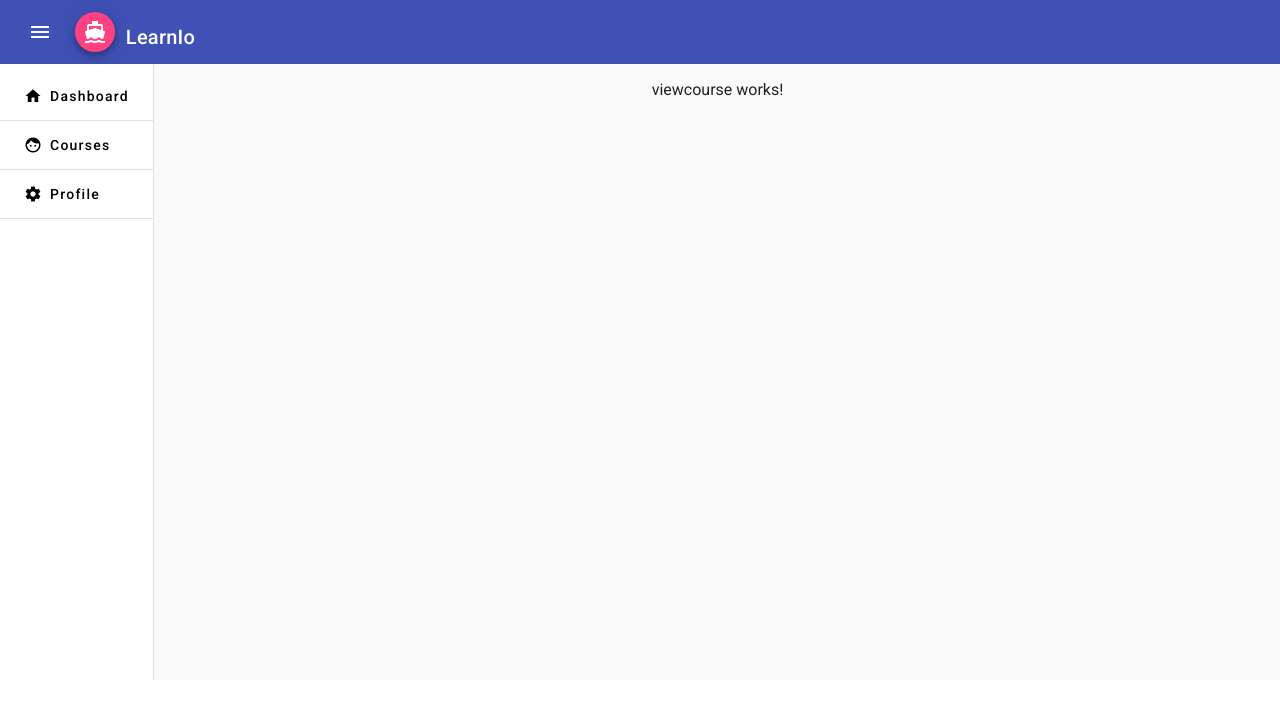
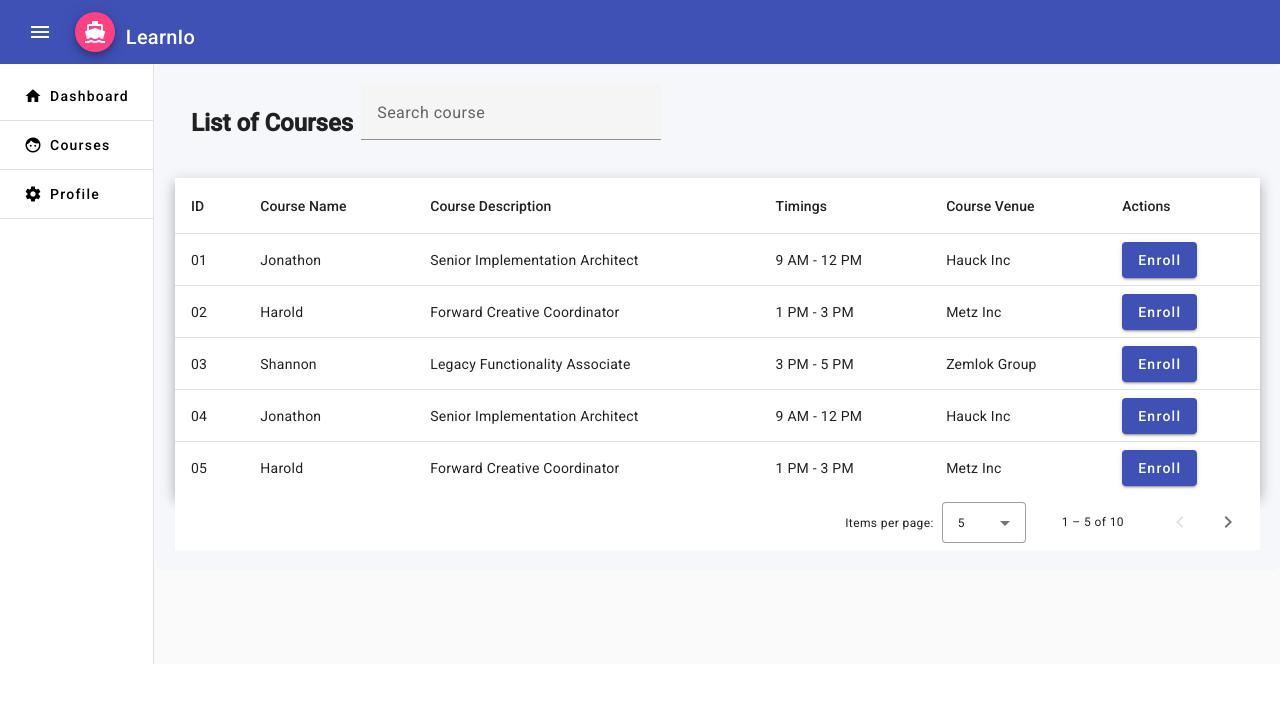
Before and after one commit to revathisekar19/LMS, an Angular app: page /view in a window 1280 px wide. Shown: the top 718 px of the page. Built offline with nearby package versions, Linux system fonts and the light colour scheme.

Commit message:
added course list

```diff
--- a/src/app/app.module.ts
+++ b/src/app/app.module.ts
@@ -28,6 +28,8 @@ import { MatMenuModule } from '@angular/material/menu';
 import { MatListModule } from '@angular/material/list';
 import { MatProgressBarModule } from '@angular/material/progress-bar';
 import { FontAwesomeModule } from '@fortawesome/angular-fontawesome';
+import { MatPaginatorModule } from '@angular/material/paginator';
+import { MatTableModule } from '@angular/material/table';
 
 @NgModule({
   declarations: [
@@ -59,7 +61,9 @@ import { FontAwesomeModule } from '@fortawesome/angular-fontawesome';
     MatMenuModule,
     MatListModule,
     MatProgressBarModule,
-    FontAwesomeModule
+    FontAwesomeModule,
+    MatPaginatorModule,
+    MatTableModule
   ],
   providers: [
     provideAnimationsAsync()
--- a/src/app/viewcourse/viewcourse.component.css
+++ b/src/app/viewcourse/viewcourse.component.css
@@ -0,0 +1,44 @@
+.table-container {
+    padding: 20px;
+    background-color: #f5f7fb;
+    border-radius: 8px;
+  }
+
+  h2 {
+    font-weight: 600;
+    margin-bottom: 16px;
+  }
+
+  .search-bar {
+    margin-bottom: 16px;
+    width: 100%;
+  }
+
+  .mat-elevation-z8 {
+    background-color: white;
+  }
+
+  .mat-header-cell, .mat-cell {
+    color: #333;
+  }
+
+  button {
+    color: white;
+  }
+  .header-row {
+    display: flex;
+    align-items: center;
+    padding: 0 16px;
+    margin-bottom: 16px;
+  }
+
+  .header-row h2 {
+    margin: 0;
+    font-weight: 600;
+    margin-right: 8px; /* Adjust this value or remove for zero space */
+  }
+
+  .search-bar {
+    width: 300px; /* Adjust width as needed */
+    margin: 0; /* Ensure no extra margin is applied */
+  }
--- a/src/app/viewcourse/viewcourse.component.html
+++ b/src/app/viewcourse/viewcourse.component.html
@@ -1 +1,55 @@
-<p>viewcourse works!</p>
+<div class="table-container">
+    <div class="header-row">
+        <h2>List of Courses</h2>
+        <mat-form-field class="search-bar" appearance="fill">
+          <mat-label>Search course</mat-label>
+          <input matInput (keyup)="applyFilter($event)" placeholder="Search" />
+        </mat-form-field>
+      </div>
+
+    <table mat-table [dataSource]="dataSource" class="mat-elevation-z8">
+
+      <!-- ID Column -->
+      <ng-container matColumnDef="id">
+        <th mat-header-cell *matHeaderCellDef>ID</th>
+        <td mat-cell *matCellDef="let element">{{ element.id }}</td>
+      </ng-container>
+
+      <!-- Course Name Column -->
+      <ng-container matColumnDef="name">
+        <th mat-header-cell *matHeaderCellDef>Course Name</th>
+        <td mat-cell *matCellDef="let element">{{ element.name }}</td>
+      </ng-container>
+
+      <!-- Course Description Column -->
+      <ng-container matColumnDef="description">
+        <th mat-header-cell *matHeaderCellDef>Course Description</th>
+        <td mat-cell *matCellDef="let element">{{ element.description }}</td>
+      </ng-container>
+
+      <!-- Timings Column -->
+      <ng-container matColumnDef="timings">
+        <th mat-header-cell *matHeaderCellDef>Timings</th>
+        <td mat-cell *matCellDef="let element">{{ element.timings }}</td>
+      </ng-container>
+
+      <!-- Course Venue Column -->
+      <ng-container matColumnDef="venue">
+        <th mat-header-cell *matHeaderCellDef>Course Venue</th>
+        <td mat-cell *matCellDef="let element">{{ element.venue }}</td>
+      </ng-container>
+
+      <!-- Actions Column -->
+      <ng-container matColumnDef="actions">
+        <th mat-header-cell *matHeaderCellDef>Actions</th>
+        <td mat-cell *matCellDef="let element">
+          <button mat-raised-button color="primary">Enroll</button>
+        </td>
+      </ng-container>
+
+      <tr mat-header-row *matHeaderRowDef="displayedColumns"></tr>
+      <tr mat-row *matRowDef="let row; columns: displayedColumns;"></tr>
+    </table>
+
+    <mat-paginator [length]="length" [pageSize]="5" [pageSizeOptions]="[5, 10, 20]"></mat-paginator>
+  </div>
--- a/src/app/viewcourse/viewcourse.component.ts
+++ b/src/app/viewcourse/viewcourse.component.ts
@@ -1,10 +1,51 @@
-import { Component } from '@angular/core';
+import { AfterViewInit, Component, OnInit, ViewChild } from '@angular/core';
+import {MatPaginator, MatPaginatorModule} from '@angular/material/paginator';
+import { MatTableDataSource } from '@angular/material/table';
+export interface Course {
+  id: string;
+  name: string;
+  description: string;
+  timings: string;
+  venue: string;
+}
 
+const COURSE_DATA: Course[] = [
+  { id: '01', name: 'Jonathon', description: 'Senior Implementation Architect', timings: '9 AM - 12 PM', venue: 'Hauck Inc' },
+  { id: '02', name: 'Harold', description: 'Forward Creative Coordinator', timings: '1 PM - 3 PM', venue: 'Metz Inc' },
+  { id: '03', name: 'Shannon', description: 'Legacy Functionality Associate', timings: '3 PM - 5 PM', venue: 'Zemlok Group' },
+  { id: '04', name: 'Jonathon', description: 'Senior Implementation Architect', timings: '9 AM - 12 PM', venue: 'Hauck Inc' },
+  { id: '05', name: 'Harold', description: 'Forward Creative Coordinator', timings: '1 PM - 3 PM', venue: 'Metz Inc' },
+  { id: '06', name: 'Shannon', description: 'Legacy Functionality Associate', timings: '3 PM - 5 PM', venue: 'Zemlok Group' },
+  { id: '07', name: 'Jonathon', description: 'Senior Implementation Architect', timings: '9 AM - 12 PM', venue: 'Hauck Inc' },
+  { id: '08', name: 'Harold', description: 'Forward Creative Coordinator', timings: '1 PM - 3 PM', venue: 'Metz Inc' },
+  { id: '09', name: 'Shannon', description: 'Legacy Functionality Associate', timings: '3 PM - 5 PM', venue: 'Zemlok Group' },
+  { id: '10', name: 'Shannon', description: 'Legacy Functionality Associate', timings: '3 PM - 5 PM', venue: 'Zemlok Group' },
+
+];
 @Component({
   selector: 'app-viewcourse',
   templateUrl: './viewcourse.component.html',
   styleUrl: './viewcourse.component.css'
 })
-export class ViewcourseComponent {
+export class ViewcourseComponent implements  AfterViewInit{
 
+
+  displayedColumns: string[] = ['id', 'name', 'description', 'timings', 'venue', 'actions'];
+  dataSource = new MatTableDataSource<Course>(COURSE_DATA);
+  length: number = COURSE_DATA.length;
+
+  @ViewChild(MatPaginator) paginator !: MatPaginator;
+
+
+
+  ngAfterViewInit(): void {
+
+    this.dataSource.data = COURSE_DATA;
+
+    this.dataSource.paginator = this.paginator;
+    }
+  applyFilter(event: Event) {
+    const filterValue = (event.target as HTMLInputElement).value;
+    this.dataSource.filter = filterValue.trim().toLowerCase();
+  }
 }
```
